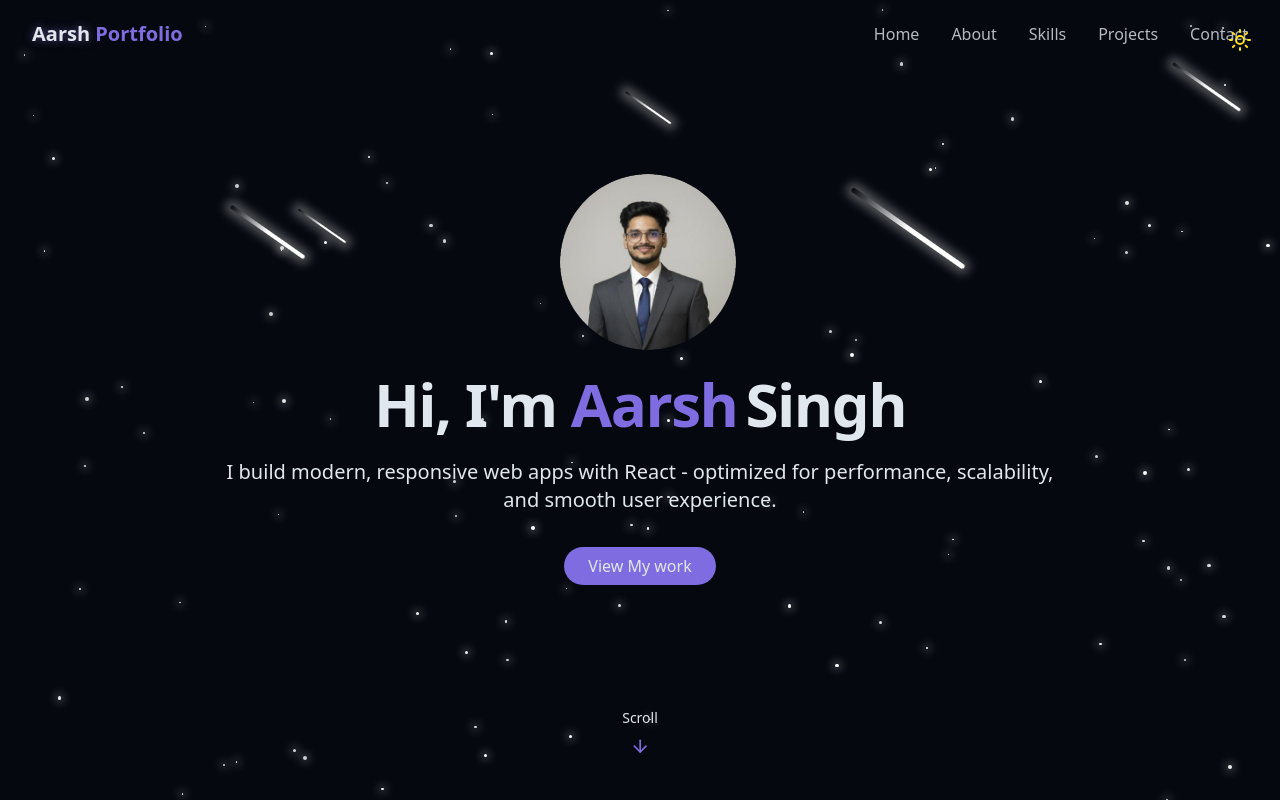
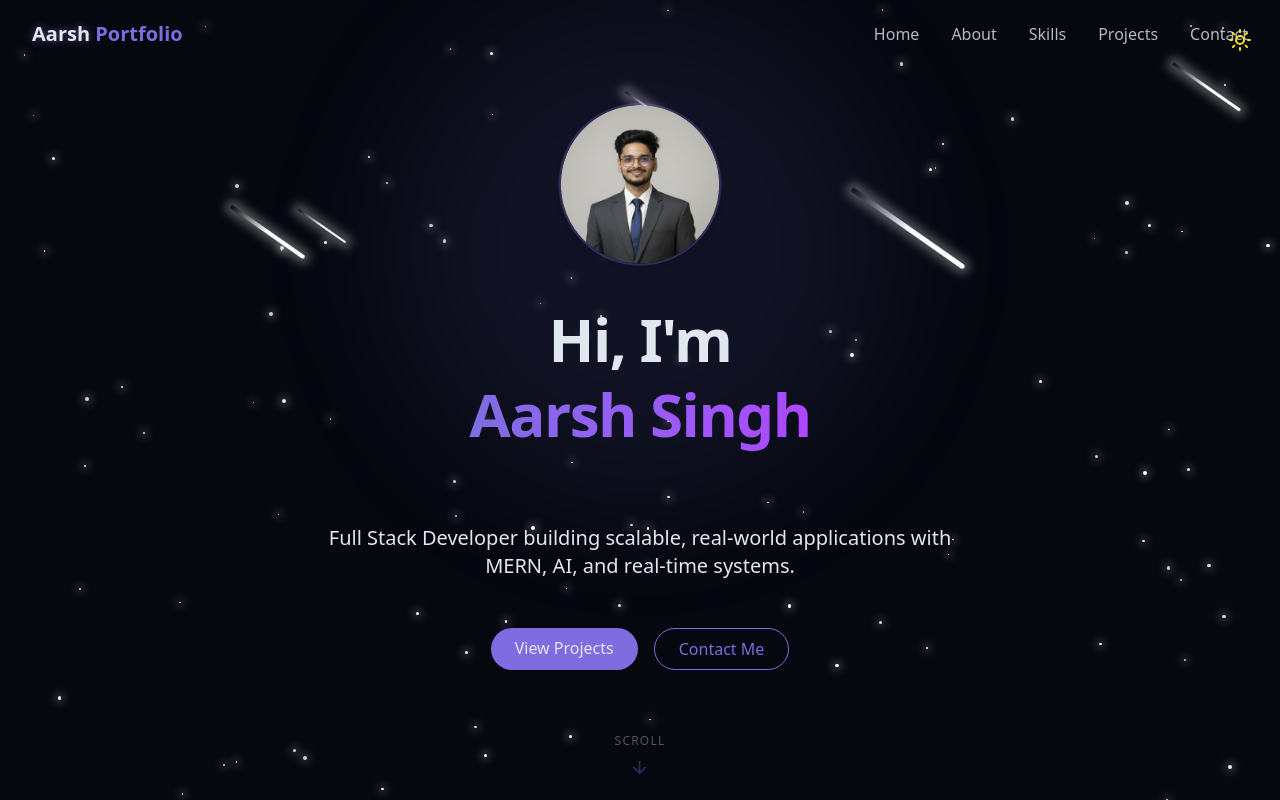
Before and after one commit to Aarsh31248/My-Portfolio, a React (Vite) app: page / in a window 1280 px wide. Shown: the top 800 px of the page. Built offline with nearby package versions, Linux system fonts and the light colour scheme.

Commit message:
Update hero section and added animation with framer motion

```diff
--- a/src/Components/HeroSection.jsx
+++ b/src/Components/HeroSection.jsx
@@ -1,41 +1,135 @@
 import { ArrowDown } from "lucide-react";
+import { TypeAnimation } from "react-type-animation";
+import { motion } from "framer-motion";
+
+const containerVariants = {
+  hidden: {},
+  visible: {
+    transition: {
+      staggerChildren: 0.2,
+    },
+  },
+};
+
+const itemVariants = {
+  hidden: { opacity: 0, y: 20 },
+  visible: {
+    opacity: 1,
+    y: 0,
+    transition: { duration: 0.6, ease: "easeOut" },
+  },
+};
 
 const HeroSection = () => {
   return (
     <section
       id="hero"
-      className="relative min-h-screen flex flex-col items-center justify-center px-4"
+      className="relative min-h-screen flex flex-col justify-center px-4 py-20"
     >
       <div className="container max-w-4xl mx-auto text-center z-10">
-        <div className="space-y-6">
-          <img className="h-44 w-44 rounded-full md:ml-84 ml-15 -mt-12 opacity-0 animate-fade-in-delay-1" src="/profile.png" alt="profile" />
-          <h1 className="text-4xl md:text-6xl font-bold tracking-tight">
-            <span className="opacity-0 animate-fade-in "> Hi, I'm </span>
-            <span className="text-primary opacity-0 animate-fade-in-delay-1">
-              Aarsh
+        <div className="absolute inset-0 -z-10 flex justify-center">
+          <div className="w-125 h-125 bg-primary/10 blur-3xl rounded-full"></div>
+        </div>
+        <motion.div
+          variants={containerVariants}
+          initial="hidden"
+          whileInView="visible"
+          viewport={{ once: true, amount: 0.3 }}
+          className="space-y-8 mb-5 will-change-transform"
+        >
+          {/* PROFILE */}
+          <motion.div variants={itemVariants} className="flex justify-center">
+            <motion.img
+              src="/profile.png"
+              alt="profile"
+              className="h-32 w-32 md:h-40 md:w-40 rounded-full object-cover
+               border-2 border-primary/30 shadow-md"
+              animate={{ y: [0, -10, 0], scale: [1, 1.03, 1] }}
+              transition={{ duration: 4, repeat: Infinity, ease: "easeInOut" }}
+            />
+          </motion.div>
+
+          {/* HEADING */}
+          <motion.h1
+            variants={itemVariants}
+            className="text-4xl md:text-6xl font-bold tracking-tight leading-tight"
+          >
+            <span className="block">Hi, I'm</span>
+
+            <span className="bg-linear-to-r from-primary to-purple-500 bg-clip-text text-transparent">
+              Aarsh Singh
             </span>
-            <span className="text-gradient ml-2 opacity-0 animate-fade-in-delay-2">
-              Singh
-            </span>
-          </h1>
 
-          <p className="text-lg md:text-xl text-muted-foreground max-2-2xl mx-auto opacity-0 animate-fade-in-delay-3">
-            I build modern, responsive web apps with React - optimized for
-            performance, scalability, and smooth user experience.
-          </p>
+            <div className="text-lg md:text-2xl font-medium text-muted-foreground mt-2">
+              <TypeAnimation
+                sequence={[
+                  "Full Stack Developer",
+                  1500,
+                  "MERN Stack Developer",
+                  1500,
+                  "Building Real-Time Apps",
+                  1500,
+                  "AI Integrated Systems",
+                  1500,
+                ]}
+                speed={50}
+                repeat={Infinity}
+              />
+            </div>
+          </motion.h1>
 
-          <div className="pt-4 opacity-0 animate-fade-in-delay-4">
-            <a href="#projects" className="cosmic-button">
-              View My work
+          {/* SUBTEXT */}
+          <motion.p
+            variants={itemVariants}
+            className="text-lg md:text-xl text-muted-foreground max-w-2xl mx-auto"
+          >
+            Full Stack Developer building scalable, real-world applications with
+            MERN, AI, and real-time systems.
+          </motion.p>
+
+          {/* BUTTONS */}
+          <motion.div
+            variants={itemVariants}
+            className="flex flex-col sm:flex-row gap-4 justify-center pt-4"
+          >
+            <motion.a
+              href="#projects"
+              whileHover={{ scale: 1.05 }}
+              whileTap={{ scale: 0.97 }}
+              className="cosmic-button"
+            >
+              View Projects
+            </motion.a>
+
+            <a
+              href="#contact"
+              className="px-6 py-2 rounded-full border border-primary text-primary
+               hover:bg-primary/10 transition-all duration-300"
+            >
+              Contact Me
             </a>
-          </div>
-        </div>
+          </motion.div>
+        </motion.div>
       </div>
 
-      <div className="absolute bottom-8 left-1/2 transform -translate-x-1/2 flex flex-col items-center animate-bounce">
-        <span className="text-sm text-muted-foreground mb-2">Scroll</span>
+      {/* SCROLL INDICATOR */}
+      <motion.div
+        initial={{ opacity: 0, y: 10 }}
+        animate={{ opacity: 1, y: [0, 10, 0] }}
+        transition={{
+          delay: 1.8,
+          duration: 1.5,
+          repeat: Infinity,
+          ease: "easeInOut",
+        }}
+        className="absolute bottom-6 md:bottom-8 left-1/2 -translate-x-1/2
+             flex flex-col items-center opacity-80"
+      >
+        <span className="text-xs tracking-widest text-muted-foreground mb-2 uppercase">
+          Scroll
+        </span>
         <ArrowDown className="h-5 w-5 text-primary" />
-      </div>
+      </motion.div>
     </section>
   );
 };
```
